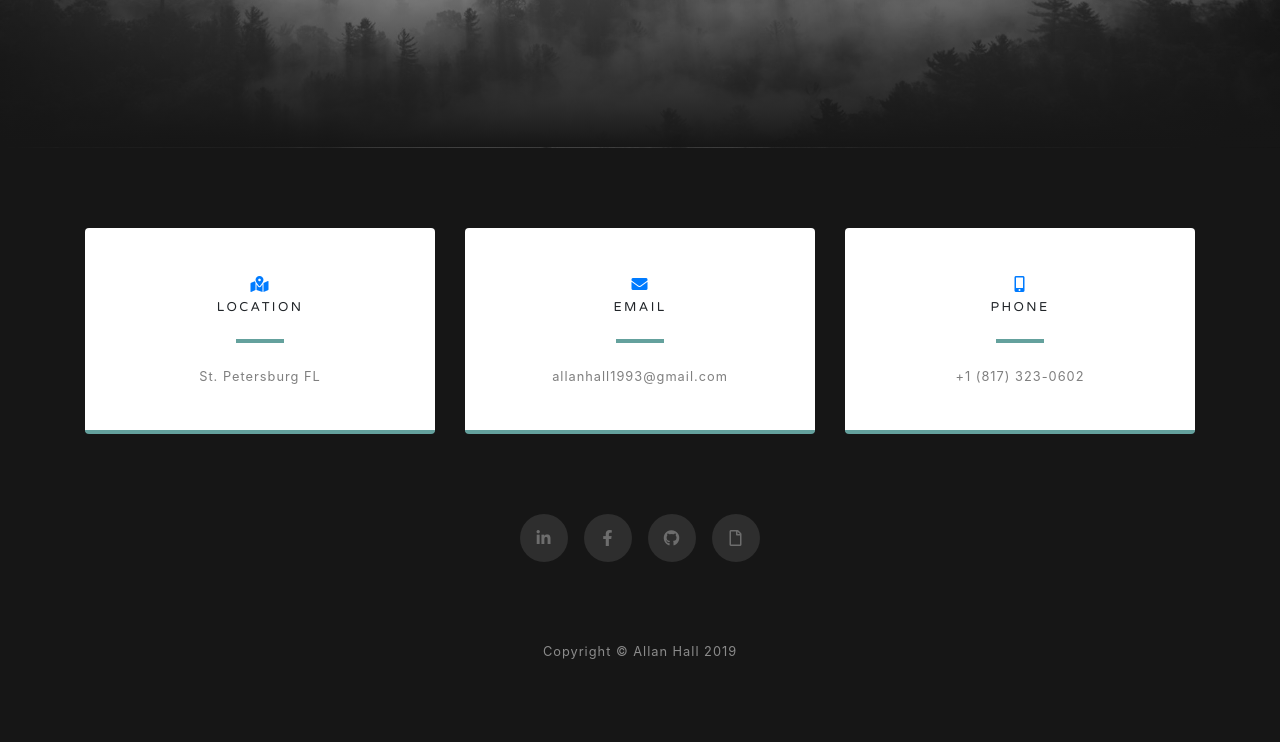
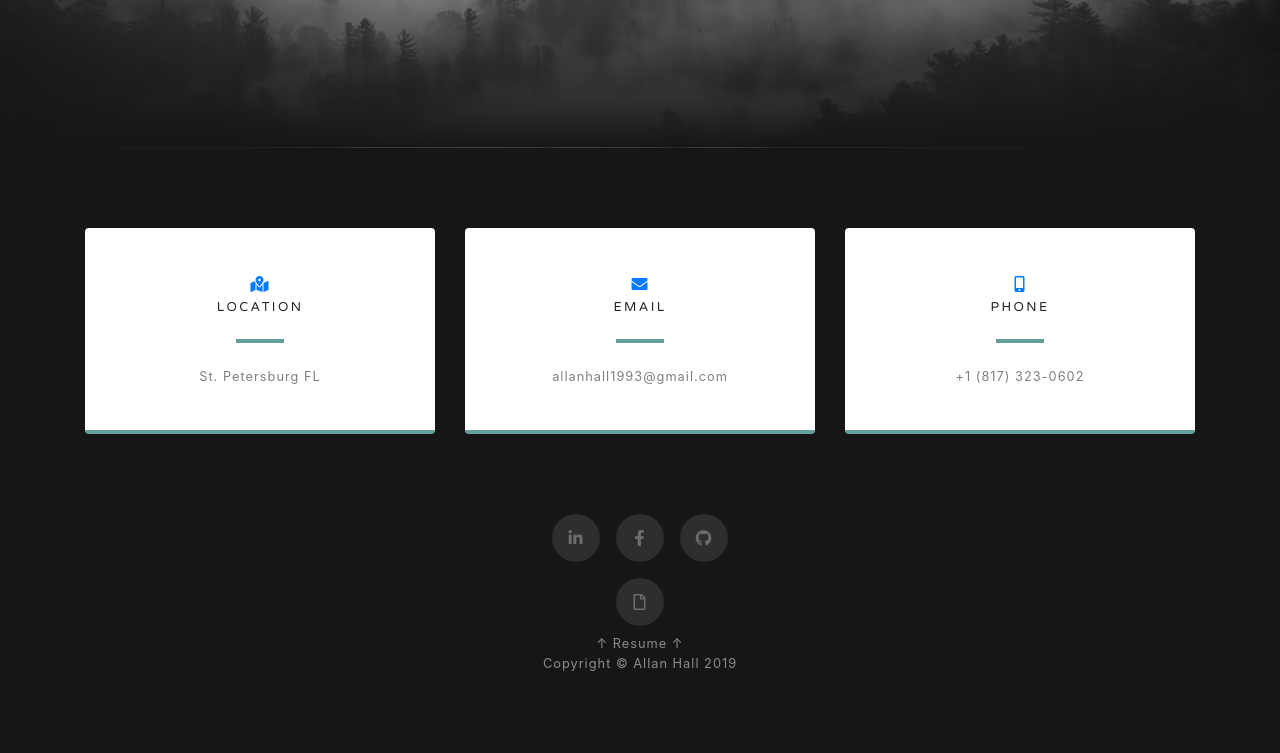
Before and after one commit to AllanHall/portfolio, a website with bundled scripts: page public/index.html in a window 1280 px wide. Shown: the part 3230-3983 px from the top of the page. Built offline with nearby package versions, Linux system fonts and the light colour scheme.

Commit message:
finished styling resume download

```diff
--- a/public/index.html
+++ b/public/index.html
@@ -302,6 +302,11 @@
           <a href="https://github.com/AllanHall" target="_blank" class="mx-2">
             <i class="fab fa-github"></i>
           </a>
+        </div>
+        <div
+          class="social d-flex justify-content-center"
+          style="margin-top:2vh;"
+        >
           <a
             href="Resume/Allan Hall's Resumé.docx"
             target="_blank"
@@ -315,7 +320,13 @@
     </section>
 
     <!-- Footer -->
-    <footer class="bg-black small text-center text-white-50">
+    <footer
+      class="bg-black small text-center text-white-50"
+      style="margin-top:-9vh;"
+    >
+      <div class="container">
+        &uarr; Resume &uarr;
+      </div>
       <div class="container">
         Copyright &copy; Allan Hall 2019
       </div>
```
